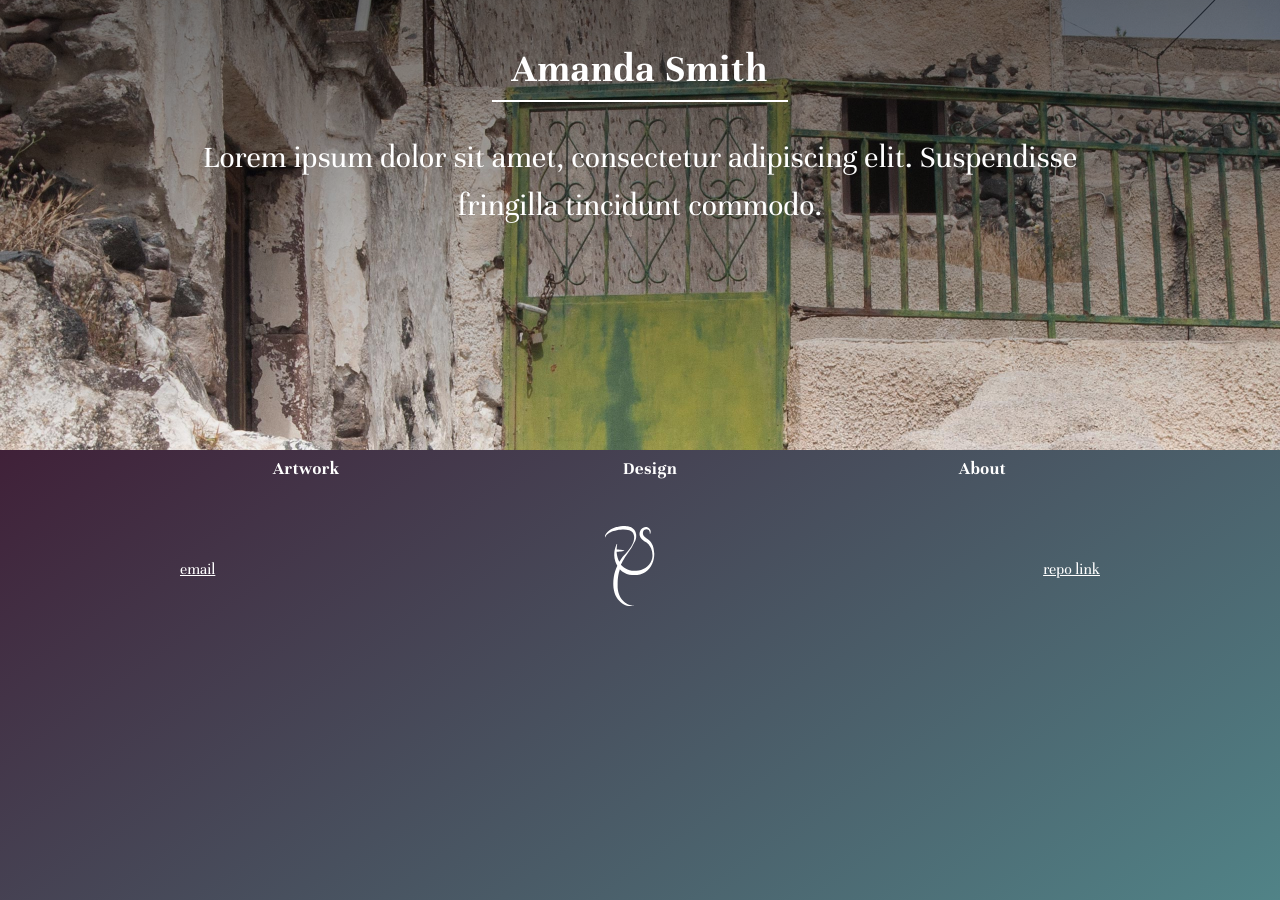
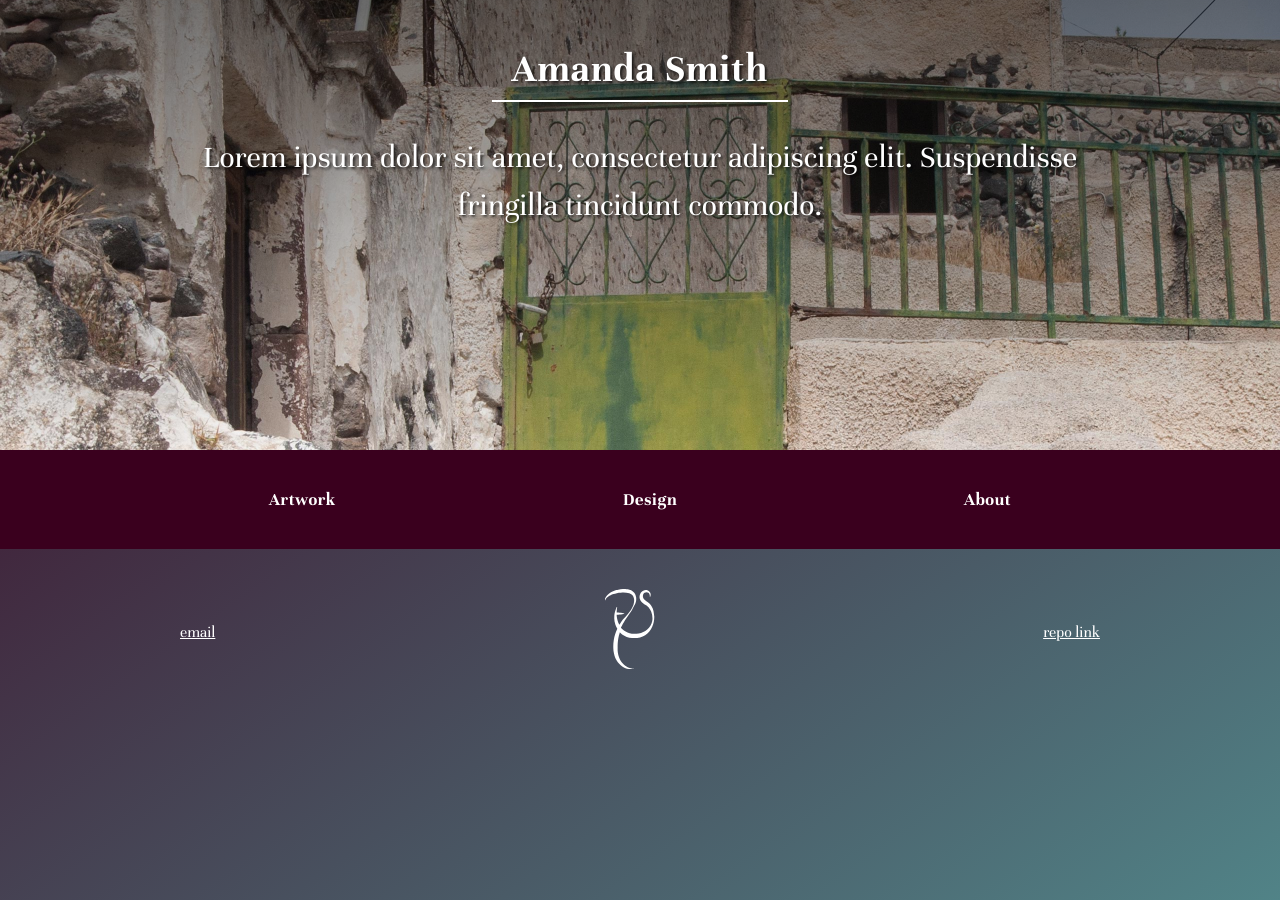
Before and after one commit to asmithorn/asmithorn.github.io, a Jekyll site: the page built from index.html, in a window 1280 px wide. Built offline with Jekyll 4.4.1, drawn with Linux system fonts in a browser that asks for light colours.

Commit message:
home nav styling

```diff
--- a/css/style.scss
+++ b/css/style.scss
@@ -268,6 +268,11 @@ a {
     @include shutter-out-vertical;
   }
 
+  .c-site-nav__link--home {
+    border-radius: 0;
+    padding: 2em 1em;
+  }
+
   .c-site-nav__link--active {
     background-color: $pink;
     color: $maroon;
@@ -330,6 +335,7 @@ a {
   background-size: cover;
   min-height: 50vh;
 }
+.u-bg--maroon {background-color: $maroon;}
 .u-bg--pink {background-color: $pink;}
 .u-bg--teal {background-color: #436C6F;}
 .u-box-shadow {box-shadow: 2px 2px 5px rgba(0,0,0,0.5);}
@@ -371,6 +377,7 @@ a {
 .u-row-header--black {border-bottom-color: black;}
 .u-text--center {text-align: center;}
 .u-text--large {font-size: 2em;}
+.u-text--shadow {text-shadow: 2px 2px 3px rgba(0,0,0,0.7);}
 // .u-hidden {
 //   border: 0;
 //   clip: rect(0 0 0 0);
--- a/index.html
+++ b/index.html
@@ -15,7 +15,7 @@
 
         <div class="o-row u-bg--image-door">
             <section class="o-row--1200 o-row--v-padding u-padding--w-20-120">
-                <header>
+                <header class="u-text--shadow">
                 <h1 class="u-row-header">Amanda Smith</h1>
                 <p class="u-text--center u-text--large">Lorem ipsum dolor sit amet, consectetur adipiscing elit. Suspendisse fringilla tincidunt commodo.</p>
                 </header>
@@ -23,25 +23,13 @@
         </div>
 
         <div class="o-row">
-            <section class="c-hero">
-
-                <!-- <img class="c-hero__image" src="/resources/home/greece-green-door-small.jpg" srcset="/resources/home/greece-green-door.jpg 2560w,
-                    /resources/home/greece-green-door-small.jpg 960w" sizes="100vw" alt="Green decorative door and railing among aging, painted white concrete."/> -->
-
-                <!-- <div class="c-hero__overlay">
-                    <header><h1 class="c-hero__name">Amanda Smith</h1></header>
-                    <p class="c-hero__tagline">Artist &amp; Designer</p>
-                </div> -->
-
-                <nav>
-                    <ul class="c-site-nav__list">
-                        <li><a class="c-site-nav__link" href="/artwork/">Artwork</a></li>
-                        <li><a class="c-site-nav__link" href="/design/">Design</a></li>
-                        <li><a class="c-site-nav__link" href="/about/">About</a></li>
-                    </ul>
-                </nav>
-
-            </section>
+            <nav>
+                <ul class="c-site-nav__list u-bg--maroon">
+                    <li><a class="c-site-nav__link c-site-nav__link--home" href="/artwork/">Artwork</a></li>
+                    <li><a class="c-site-nav__link c-site-nav__link--home" href="/design/">Design</a></li>
+                    <li><a class="c-site-nav__link c-site-nav__link--home" href="/about/">About</a></li>
+                </ul>
+            </nav>
         </div>
 
     </main>
```
